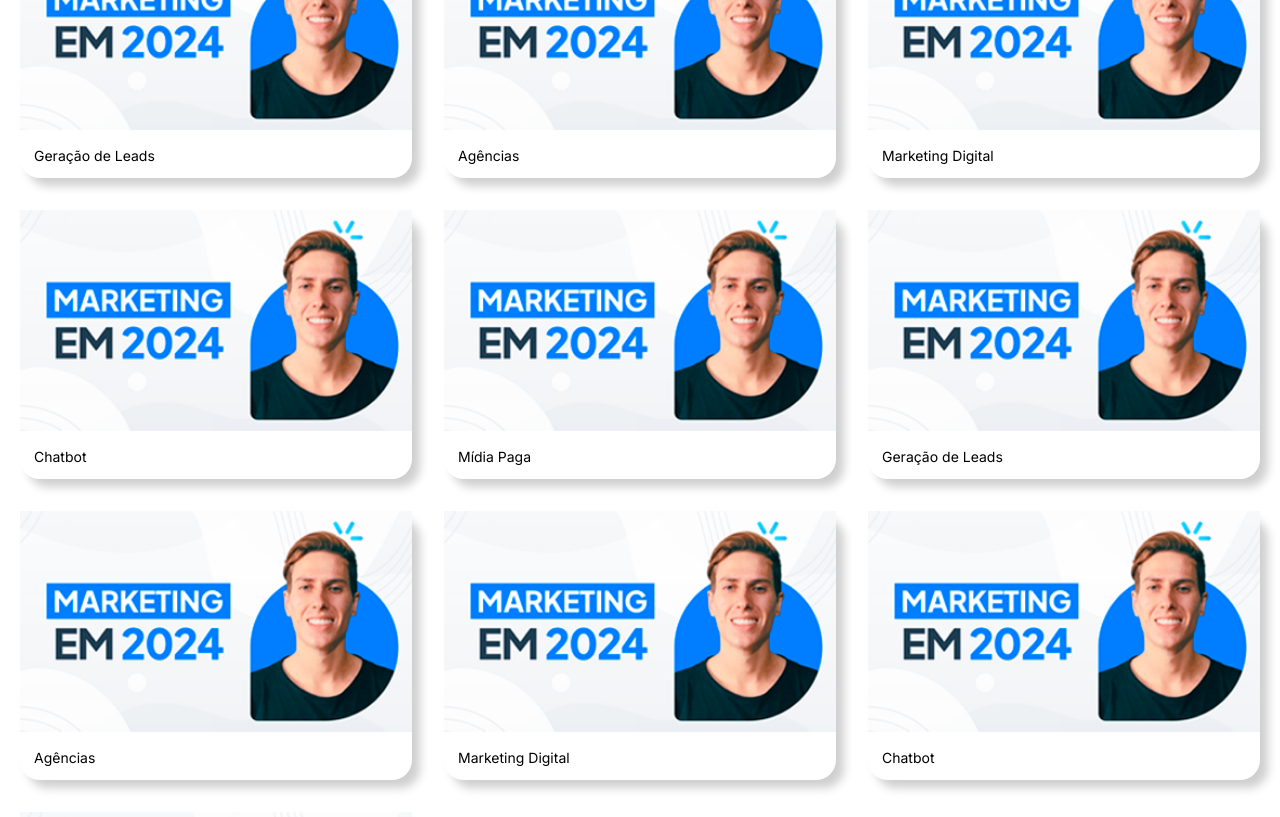
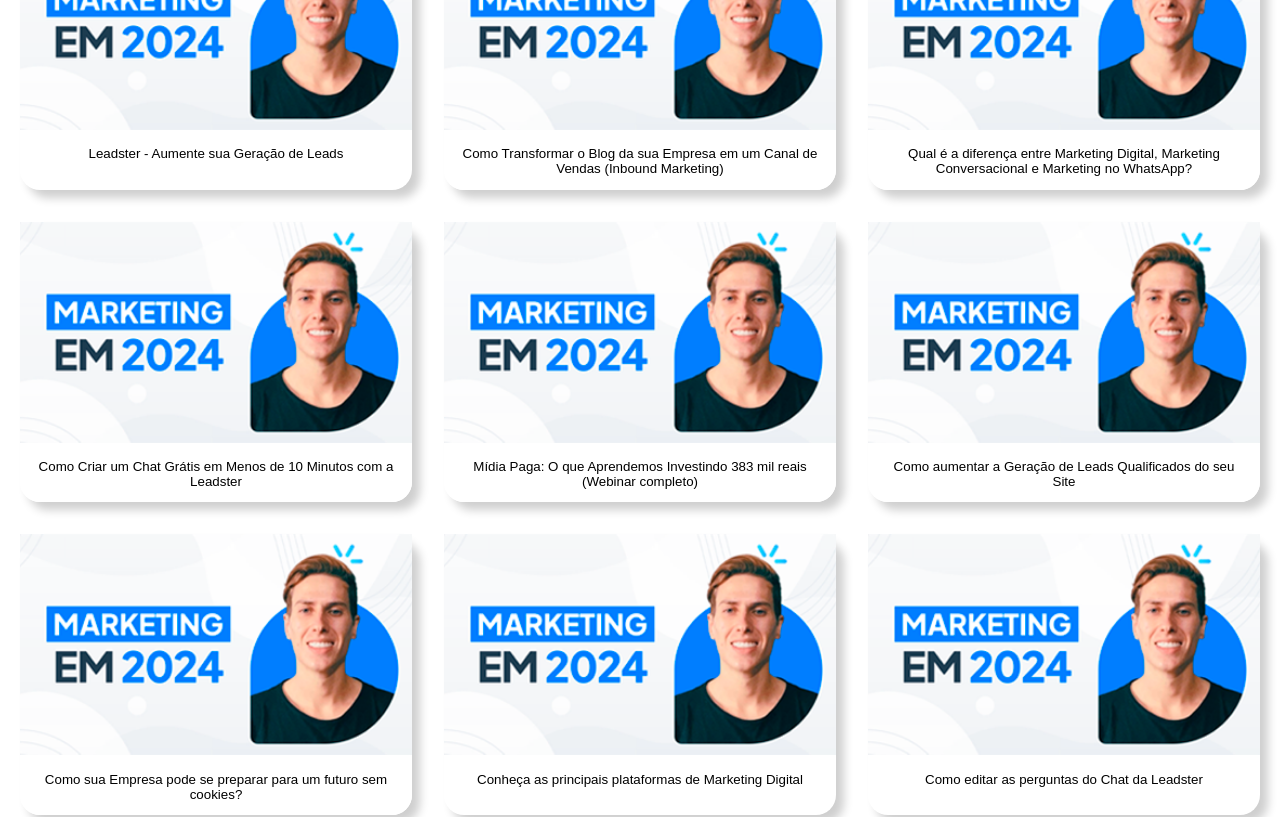
Before and after one commit to delanoquirino/teste-leadster, a Next.js app: page / in a window 1280 px wide. Shown: the part 840-1657 px from the top of the page. Built offline with nearby package versions, Linux system fonts and the light colour scheme.

Commit message:
feat: Added Modal Component

```diff
--- a/src/components/CardsSection/Cards/index.tsx
+++ b/src/components/CardsSection/Cards/index.tsx
@@ -1,15 +1,43 @@
-import React from "react";
-import { Description, ItemCard, SCards, StyledImage, Thumbnail, VideoCard } from "./styles";
+import React, { useState } from "react";
+import { Description, ItemCard, SCards, StyledImage, Thumbnail } from "./styles";
 import { CardsItens } from "@/data";
+import { Modal } from "@/components/Modal";
 
 type CardProps = {
   id: number;
   name: string;
+  url: string
 };
 
-export const Cards = ({ tagItem  }: { tagItem: string, }) => {
+export const Cards = ({ tagItem, orderItem  }: { tagItem: string, orderItem: string } ) => {
+  const[openModal, setOpenModal] = useState(false)
+  const [selectedCard, setSelectedCard] = useState<CardProps>();
 
-  const CardsItensFilter = CardsItens.filter(CardItem => CardItem.name.includes(tagItem))
+
+  const lowerCaseTagItem = tagItem.toLowerCase();
+  let CardsItensFilter = CardsItens.filter(CardItem =>
+    CardItem.name.toLowerCase().includes(lowerCaseTagItem)
+  );
+
+  if (orderItem === "data de publicacao") {
+    CardsItensFilter = CardsItensFilter.sort((a, b) =>
+    a.id - b.id
+    );
+  } else if (orderItem === "A-Z") {
+    CardsItensFilter = CardsItensFilter.sort((a, b) =>
+      a.name.localeCompare(b.name)
+    );
+  } else if (orderItem === "Z-A") {
+    CardsItensFilter = CardsItensFilter.sort((a, b) =>
+      b.name.localeCompare(a.name)
+    );
+  }
+
+  const handleCardClick = (card: CardProps) => {
+    setSelectedCard(card);
+    setOpenModal(true);
+
+  };
 
   return (
     <SCards>
@@ -17,6 +45,7 @@
 
       .map((CardItem: CardProps) => (
         <ItemCard key={CardItem.id}>
+          <button onClick={() => handleCardClick(CardItem)}>
             <div>
               <Thumbnail>
                 <StyledImage src="/thumbnail.png" width={500}
@@ -27,8 +56,10 @@
             <Description>
               <p>{CardItem.name}</p>
             </Description>
+          </button>
         </ItemCard>
       ))}
+      <Modal isOpen={openModal} card={selectedCard} setOpenModal={() => setOpenModal(!openModal)} />
     </SCards>
   );
 };
--- a/src/components/CardsSection/Cards/styles.ts
+++ b/src/components/CardsSection/Cards/styles.ts
@@ -16,11 +16,24 @@
   }
 
 `
-export const ItemCard = styled.ul`
-    width: 100%;
-    border: none;
+export const ItemCard = styled.li`
+
     border-radius: 20px;
     box-shadow: 8px 8px 10px #cfcfcf;
+    list-style: none;
+
+    button {
+      width: 100%;
+      border: none;
+      cursor: pointer;
+      border-radius: 20px;
+      background-color: var(--bg-primary);
+
+      &:hover {
+        color: var(--color-contrast);
+
+      }
+    }
 
 
 `
@@ -33,6 +46,7 @@
     width: 100%;
     height: 100%;
     border-radius: 20px;
+
 `;
 
 export const VideoCard = styled.video`
--- a/src/components/CardsSection/index.tsx
+++ b/src/components/CardsSection/index.tsx
@@ -2,22 +2,23 @@
 
 import React, { useState } from 'react'
 import { Container, Filters, SPagination, TCardsSection } from './styles'
-import { TagFilter } from './TagFilter'
-import { OrderList } from './OrderList'
+import { TagFilter } from '../TagFilter'
+import { OrderList } from '../OrderList'
 import { DividerBar } from '../DividerBar'
 import { Cards } from './Cards'
 
 export const CardsSection = () => {
   const [tagItem, setTagItem] = useState("");
+  const [orderItem, setOrderItem] = useState("");
   return (
     <TCardsSection>
       <Container>
         <Filters>
           <TagFilter tagItem={tagItem} setTagItem={setTagItem} />
-          <OrderList/>
+          <OrderList setOrderItem={setOrderItem}/>
         </Filters>
         <DividerBar/>
-        <Cards tagItem={tagItem} />
+        <Cards tagItem={tagItem}  orderItem={orderItem}/>
         <DividerBar/>
         <SPagination defaultCurrent={1} total={50} />
       </Container>
--- /dev/null
+++ b/src/components/Modal/index.tsx
@@ -0,0 +1,51 @@
+import React from "react";
+import { BgModal, ButtonStyle, ContainerModal, ModalClose, ModalDescription, ModalTitle, ModalVideo } from "./styles";
+import { DividerBar } from "../DividerBar";
+import { IoMdClose } from 'react-icons/io';
+
+
+interface ModalProps {
+  isOpen: boolean;
+  card: {
+    id: number;
+    name: string;
+    url: string;
+  };
+  setOpenModal: () => void;
+}
+
+export const Modal = ({ isOpen, card, setOpenModal }: ModalProps) => {
+  if (isOpen) {
+    return (
+      <BgModal>
+        <ContainerModal>
+          <ModalTitle><p><span>Webnar: </span>{card.name}</p> <ModalClose onClick={setOpenModal}><IoMdClose/></ModalClose></ModalTitle>
+          <ModalVideo>
+          <iframe src={card.url} title="YouTube video player" frameborder="0" allow="accelerometer; autoplay; clipboard-write; encrypted-media; gyroscope; picture-in-picture; web-share" allowfullscreen></iframe>
+          </ModalVideo>
+
+          <ModalDescription>
+            <h3>Descrição</h3>
+            <DividerBar />
+            <p>
+              Lorem ipsum dolor sit amet consectetur adipisicing elit. Quas
+              sequi eos repellendus, iure quia magni optio repudiandae fugiat
+              debitis qui quidem odit non! Praesentium dolores impedit quidem
+              repellat adipisci ad!
+            </p>
+
+            <div>
+                <h3>Downloads</h3>
+                <DividerBar />
+                <ButtonStyle background="#a3e7d6" color="#367767">Spredsheet.xls</ButtonStyle>
+                <ButtonStyle background="#78d6f5" color="#187797"> Document.doc</ButtonStyle>
+                <ButtonStyle background="#fff2a6" color="#ac9b3b">Presentation.ppt</ButtonStyle>
+            </div>
+            </ModalDescription>
+
+        </ContainerModal>
+
+      </BgModal>
+    );
+  }
+};
--- /dev/null
+++ b/src/components/Modal/styles.ts
@@ -0,0 +1,107 @@
+import { styled } from "styled-components";
+
+interface ButtonProps {
+    background: string;
+    color: string
+  }
+
+export const BgModal = styled.div`
+    position: fixed;
+    top: 0;
+    bottom: 0;
+    left: 0;
+    right: 0;
+    background-color: rgb(0,0,0, 0.7);
+    z-index: 1000;
+
+`
+export const ContainerModal = styled.div`
+    position: fixed;
+    top: 50%;
+    left: 50%;
+    transform: translate(-50%,-50%);
+    background-color: var(--bg-primary);
+    border-radius: 10px;
+    border-top: 10px solid var(--color-contrast);
+
+    @media only screen and (max-width: 890px) {
+        width:100%;
+
+  }
+`
+
+export const ModalTitle = styled.div`
+    font-size: 18px;
+    padding: 1em 5em;
+    position: relative;
+    span {
+        display: inline;
+        color: var(--color-contrast);
+    }
+
+    @media only screen and (max-width: 1050px) {
+        padding: 1em 2.5em;
+  }
+
+`
+
+export const ModalVideo = styled.div`
+    width: 100%;
+
+    iframe {
+        width: 100%;
+        height: 350px;
+
+        @media only screen and (max-width: 890px) {
+            height: 250px;
+  }
+    }
+
+
+`
+
+
+export const ModalDescription = styled.div`
+    font-size: 14px;
+    display: flex;
+    flex-direction: column;
+    gap: 0.5em;
+
+    padding: 2em;
+
+
+
+`
+export const ButtonStyle = styled.button<ButtonProps>`
+        font-size: 14px;
+        font-weight: 400;
+        margin: 0.8em 0.5em 0 0;
+        color: ${props => props.color} ;
+        padding: 0.3em 0.5em;
+        border-radius: 5px;
+        border: none;
+        background: ${props => props.background};
+        cursor: pointer;
+
+        &:hover {
+            filter: brightness(105%);
+        }
+
+
+`
+export const ModalClose = styled.button`
+    position: absolute;
+    top: 15%;
+    right: 1%;
+
+    background-color: transparent;
+    cursor: pointer;
+    border: none;
+        svg {
+            color: black;
+            width: 20px;
+            height: 20px;
+        }
+
+
+`
--- a/src/components/CardsSection/OrderList/index.tsx
+++ b/src/components/OrderList/index.tsx
@@ -3,14 +3,18 @@
 import { SOrderList } from "./styles";
 import { Select } from 'antd';
 
+type TagFilterProps = {
+
+  setOrderItem: (itemName: string) => void;
+
+};
+
+export const OrderList = ({setOrderItem}: TagFilterProps) => {
 
 
-export const OrderList = () => {
-
-const [orderListItem, setOrderListItem] = useState('')
 
   const handleChange = (value: string) => {
-    setOrderListItem(value);
+    setOrderItem(value);
 
   };
   return (
@@ -22,9 +26,8 @@
       onChange={handleChange}
       options={[
         { value: 'data de publicacao', label: 'Data de Publicação' },
-        { value: 'data de publicacao3', label: 'Data de Publicação 2' },
-        { value: 'data de publicacao4', label: 'Data de Publicação 3' },
-        { value: 'data de publicacao5', label: 'Data de Publicação 4'},
+        { value: 'A-Z', label: 'A-Z' },
+        { value: 'Z-A', label: 'Z-A' }
       ]}
     />
     </SOrderList>
--- a/src/components/CardsSection/TagFilter/index.tsx
+++ b/src/components/TagFilter/index.tsx
@@ -1,9 +1,10 @@
-import React, { useState } from "react";
+import React from "react";
 import { ItemList, List, TagButton } from "./styles";
 
 type ItemProps = {
   id: number;
   name: string;
+
 };
 
 type TagFilterProps = {
@@ -16,8 +17,8 @@
 
 
   const itens = [
-    { id: 1, name: "Agência" },
-    { id: 2, name: "Chatbot" },
+    { id: 1, name: "Empresa" },
+    { id: 2, name: "Chat" },
     { id: 3, name: "Marketing Digital" },
     { id: 4, name: "Geração de Leads" },
     { id: 5, name: "Mídia Paga" },
--- a/src/data.ts
+++ b/src/data.ts
@@ -1,12 +1,22 @@
 export const CardsItens = [
-      { id: 1, name: "Geração de Leads" },
-      { id: 2, name: "Agências" },
-      { id: 3, name: "Marketing Digital" },
-      { id: 4, name: "Chatbot" },
-      { id: 5, name: "Mídia Paga" },
-      { id: 6, name: "Geração de Leads" },
-      { id: 7, name: "Agências" },
-      { id: 8, name: "Marketing Digital" },
-      { id: 9, name: "Chatbot" },
-      { id: 10, name: "Mídia Paga" },
+      { id: 1, name: "Leadster - Aumente sua Geração de Leads", url:"https://www.youtube.com/embed/watch?v=WTabj8UO-yc&t=1s" },
+      { id: 2, name: "Como Transformar o Blog da sua Empresa em um Canal de Vendas (Inbound Marketing)", url:"https://www.youtube.com/embed/watch?v=WAX8tDU5Alg" },
+      { id: 3, name: "Qual é a diferença entre Marketing Digital, Marketing Conversacional e Marketing no WhatsApp?", url:"https://www.youtube.com/embed/watch?v=jmZv8kDH8fg&list=PL_dirAhLkFrtHAc0agF5ejKWVSGnOw7vV&index=17" },
+      { id: 4, name: "Como Criar um Chat Grátis em Menos de 10 Minutos com a Leadster", url: "https://www.youtube.com/embed/watch?v=XIBdJjahUkM" },
+      { id: 5, name: "Mídia Paga: O que Aprendemos Investindo 383 mil reais (Webinar completo)", url: "https://www.youtube.com/embed/watch?v=tdZQHWht-ZI" },
+      { id: 6, name: "Como aumentar a Geração de Leads Qualificados do seu Site", url:"https://www.youtube.com/embed/watch?v=9L9ZkGX1p_k" },
+      { id: 7, name: "Como sua Empresa pode se preparar para um futuro sem cookies?", url:"https://www.youtube.com/embed/watch?v=SapejfZ5oSM" },
+      { id: 8, name: "Conheça as principais plataformas de Marketing Digital", url:"https://www.youtube.com/embed/watch?v=yju8RTdhHQ0&list=PL_dirAhLkFrtHAc0agF5ejKWVSGnOw7vV&index=19" },
+      { id: 9, name: "Como editar as perguntas do Chat da Leadster", url: "https://www.youtube.com/embed/watch?v=zfGWvSdhVpc"},
+      { id: 10, name: "Mídia Paga: O que Aprendemos Investindo 383 mil reais (Webinar completo)", url: "https://www.youtube.com/embed/watch?v=tdZQHWht-ZI" },
+      { id: 11, name: "Leadster - Aumente sua Geração de Leads", url:"https://www.youtube.com/embed/watch?v=WTabj8UO-yc&t=1s" },
+      { id: 12, name: "Como Transformar o Blog da sua Empresa em um Canal de Vendas (Inbound Marketing)", url:"https://www.youtube.com/embed/watch?v=WAX8tDU5Alg" },
+      { id: 13, name: "Qual é a diferença entre Marketing Digital, Marketing Conversacional e Marketing no WhatsApp?", url:"https://www.youtube.com/embed/watch?v=jmZv8kDH8fg&list=PL_dirAhLkFrtHAc0agF5ejKWVSGnOw7vV&index=17" },
+      { id: 14, name: "Como Criar um Chat Grátis em Menos de 10 Minutos com a Leadster", url: "https://www.youtube.com/embed/watch?v=XIBdJjahUkM" },
+      { id: 15, name: "Mídia Paga: O que Aprendemos Investindo 383 mil reais (Webinar completo)", url: "https://www.youtube.com/embed/watch?v=tdZQHWht-ZI" },
+      { id: 16, name: "Como aumentar a Geração de Leads Qualificados do seu Site", url:"https://www.youtube.com/embed/watch?v=9L9ZkGX1p_k" },
+      { id: 17, name: "Como sua Empresa pode se preparar para um futuro sem cookies?", url:"https://www.youtube.com/embed/watch?v=SapejfZ5oSM" },
+      { id: 18, name: "Conheça as principais plataformas de Marketing Digital", url:"https://www.youtube.com/embed/watch?v=yju8RTdhHQ0&list=PL_dirAhLkFrtHAc0agF5ejKWVSGnOw7vV&index=19" },
+      { id: 19, name: "Como editar as perguntas do Chat da Leadster", url: "https://www.youtube.com/embed/watch?v=zfGWvSdhVpc"},
+      { id: 20, name: "Mídia Paga: O que Aprendemos Investindo 383 mil reais (Webinar completo)", url: "https://www.youtube.com/embed/watch?v=tdZQHWht-ZI" },
     ]
```
Also changed, not shown: src/components/OrderList/styles.ts (renamed from src/components/CardsSection/OrderList/styles.ts), src/components/TagFilter/styles.ts (renamed from src/components/CardsSection/TagFilter/styles.ts). Lines whose indentation alone changed are shown as unchanged.
